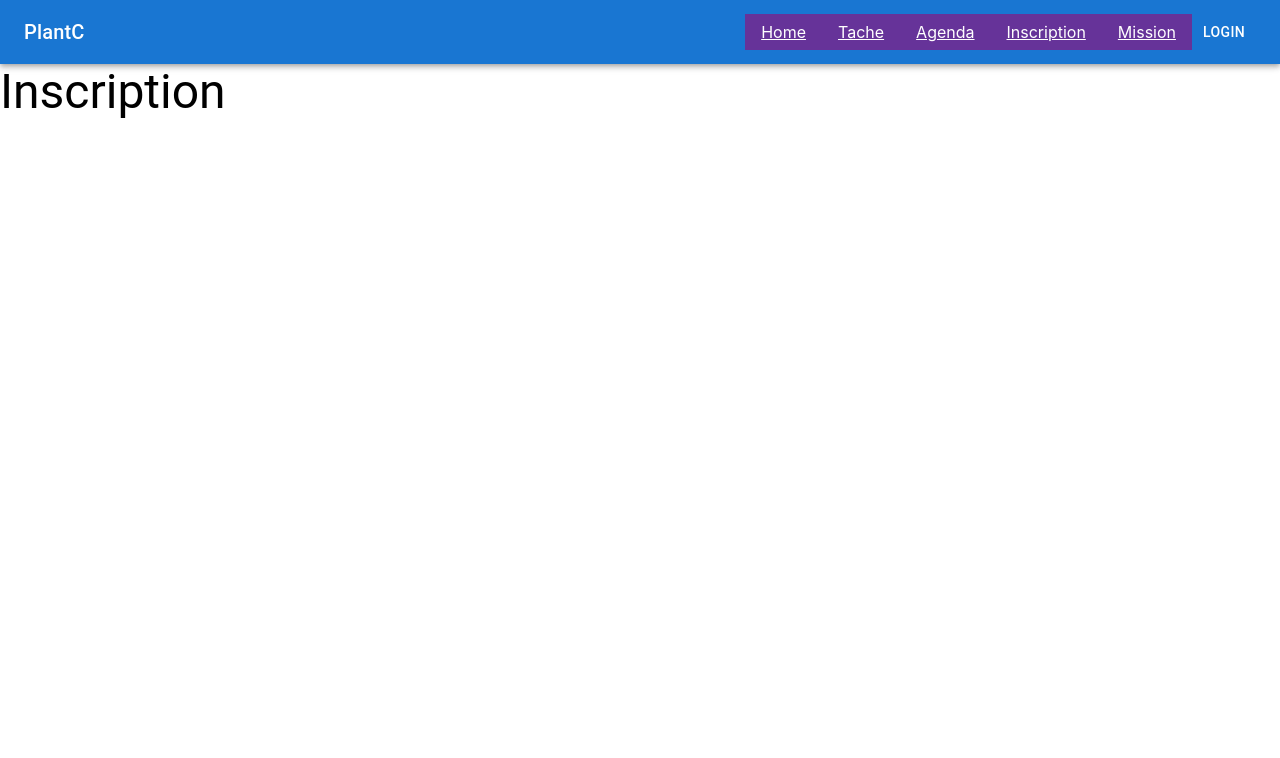
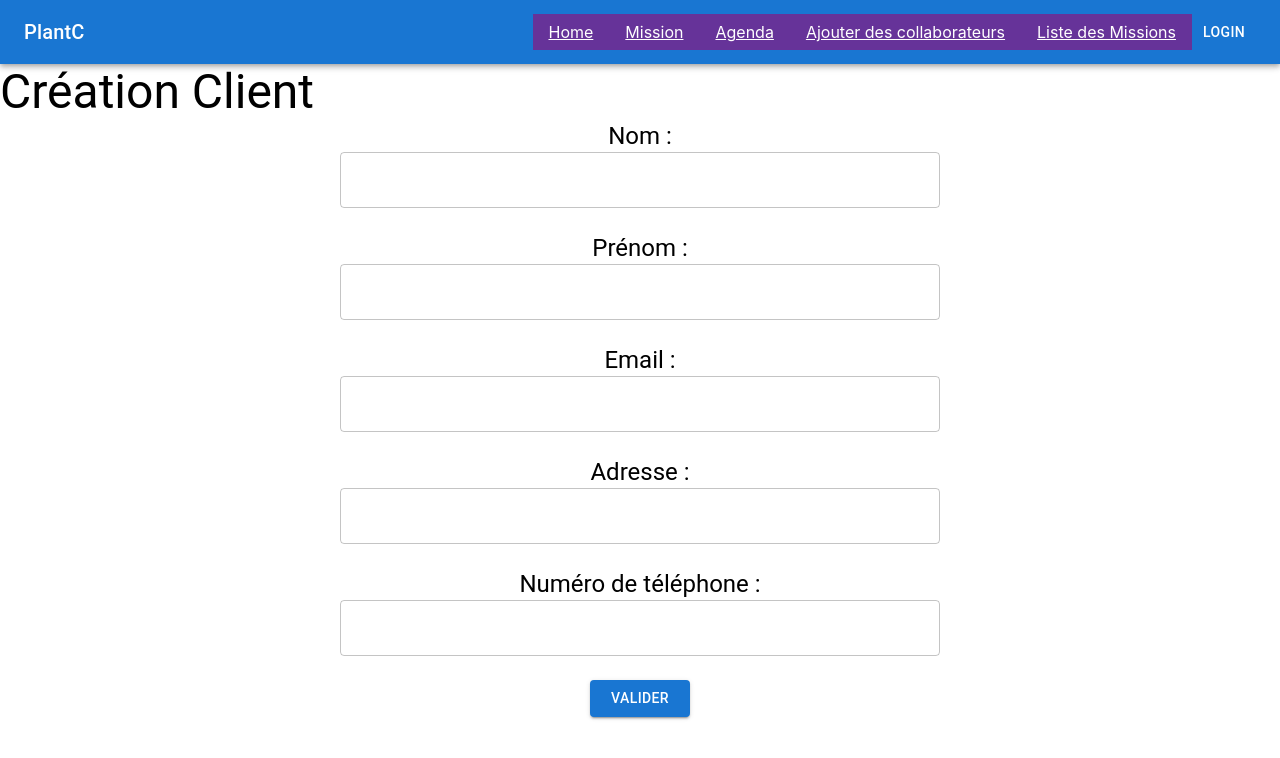
Before and after one commit to PetrovC/admin_plantC, a React (Create React App) app: page /inscription in a window 1280 px wide. Shown: the top 758 px of the page. Built offline with nearby package versions, Linux system fonts and the light colour scheme.

Commit message:
Correction
correction page tache navBar

```diff
--- a/src/Pages/Inscriptions.js
+++ b/src/Pages/Inscriptions.js
@@ -1,5 +1,6 @@
-import { Typography } from "@mui/material";
+import { Typography, TextField, Button } from "@mui/material";
 import React from 'react';
+import Stack from '@mui/material/Stack';
 
 
 const Inscription= ()=> {
@@ -14,9 +15,84 @@
             <main>
 
                 <Typography component ='h1' variant='h3'>
-                    Inscription
+                    Création Client
                 </Typography>
+                <form>
 
+                <Stack spacing={3} sx={{ mx: "auto", width: 600 }}>
+
+
+                        <Stack sx={{ mx: "auto",width: 600}} >
+
+                        <Typography component ='h1' variant='h5'sx={{ mx: "auto"}}>
+                        Nom :
+                        </Typography>
+                        <TextField id="outlined-basic" variant="outlined" sx={{ width: '100%'}}>
+                        <input type="text"  />
+                        </TextField>
+
+
+                        </Stack>
+                        <Stack sx={{ mx: "auto",width: 600}} >
+
+                        <Typography component ='h1' variant='h5'sx={{ mx: "auto"}}>
+                        Prénom :
+                        </Typography>
+                        <TextField id="outlined-basic" variant="outlined" sx={{ width: '100%'}}>
+                        <input type="text"  />
+                        </TextField>
+
+
+                        </Stack>
+                        <Stack sx={{ mx: "auto",width: 600}} >
+
+                        <Typography component ='h1' variant='h5'sx={{ mx: "auto"}}>
+                        Email :
+                        </Typography>
+                        <TextField id="outlined-basic" variant="outlined" sx={{ width: '100%'}}>
+                        <input type="text"  />
+                        </TextField>
+
+
+                        </Stack>
+                        <Stack sx={{ mx: "auto",width: 600}} >
+
+                        <Typography component ='h1' variant='h5'sx={{ mx: "auto"}}>
+                        Adresse :
+                        </Typography>
+                        <TextField id="outlined-basic" variant="outlined" sx={{ width: '100%'}}>
+                        <input type="text"  />
+                        </TextField>
+
+
+                        </Stack>
+                        <Stack sx={{ mx: "auto",width: 600}} >
+
+                        <Typography component ='h1' variant='h5'sx={{ mx: "auto"}}>
+                        Numéro de téléphone  :
+                        </Typography>
+                        <TextField id="outlined-basic" variant="outlined" sx={{ width: '100%'}}>
+                        <input type="text"  />
+                        </TextField>
+
+
+                        </Stack>
+
+
+
+
+
+
+
+                            <Stack sx={{ mx: "auto",width: 600}} >
+                         <Button type="submit" variant="contained" style={{ width: 100 }} sx={{ mx: "auto"}}>
+                                Valider
+                         </Button>
+                         </Stack>
+
+                         </Stack>
+
+                         </form>
             </main>
         )
 
--- a/src/Pages/Tache.js
+++ b/src/Pages/Tache.js
@@ -28,7 +28,7 @@
 
   const [selectedDate,setSelectedDate]=  useState('')
 
-  const [value, setValue] = useState(new Date('2014-08-18T21:11:54'));
+  const [value, setValue] = useState(new Date('2021-11-26T21:11:54'));
 
   const handleChange2 = (newValue) => {
     setValue(newValue);
@@ -44,7 +44,7 @@
             <main>
 
                 <Typography sx={{ mx: "auto"}}  component ='h1' variant='h3' >
-                    Tache
+                    Ajouter Missions
                 </Typography>
                 <form>
 
@@ -66,9 +66,13 @@
                         sx={{ width: '100%'}}
                         >
 
-                        <MenuItem value={10}>Ten</MenuItem>
-                        <MenuItem value={20}>Twenty</MenuItem>
-                        <MenuItem value={30}>Thirty</MenuItem>
+                        <MenuItem value={10}>Plantation</MenuItem>
+                        <MenuItem value={20}>Tailler-Entretien</MenuItem>
+                        <MenuItem value={30}>Préparation du sol</MenuItem>
+                        <MenuItem value={40}>Arrosage</MenuItem>
+                        <MenuItem value={50}>Balaillage</MenuItem>
+                        <MenuItem value={60}>désherbage</MenuItem>
+                        <MenuItem value={70}>Semis préalable à la plantation </MenuItem>
                         </Select>
 
 
@@ -138,7 +142,7 @@
 
                             <Stack sx={{ mx: "auto",width: 600}} >
                          <Button type="submit" variant="contained" style={{ width: 100 }} sx={{ mx: "auto"}}>
-                                Envoyer
+                                Valider
                          </Button>
                          </Stack>
 
--- a/src/componement/navBar/NavBar.js
+++ b/src/componement/navBar/NavBar.js
@@ -29,7 +29,7 @@
                     </Link>
                     <Link to="/Tache" className="color" >
                             <ListItemButton>
-                                Tache
+                                Mission
                             </ListItemButton>
                     </Link>
                     <Link to="/Agenda" className="color">
@@ -39,12 +39,12 @@
                     </Link>
                     <Link to="/Inscription" className="color">
                                 <ListItemButton  >
-                                    Inscription
+                                    Ajouter des collaborateurs
                                 </ListItemButton>
                     </Link>
                     <Link to="/Mission" className="color" >
                                 <ListItemButton >
-                                    Mission
+                                   Liste des  Missions
                                 </ListItemButton>
                     </Link>
 
```
